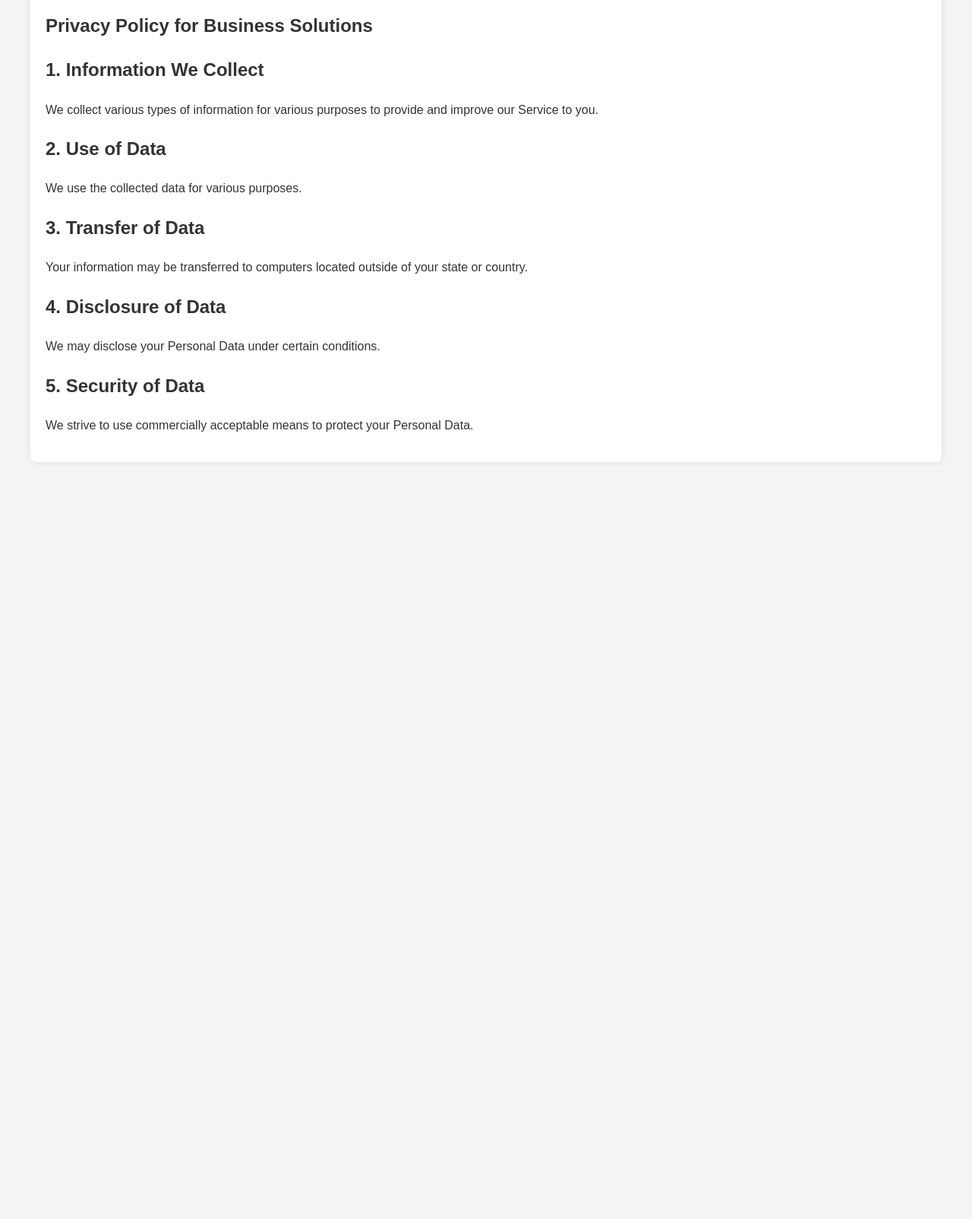
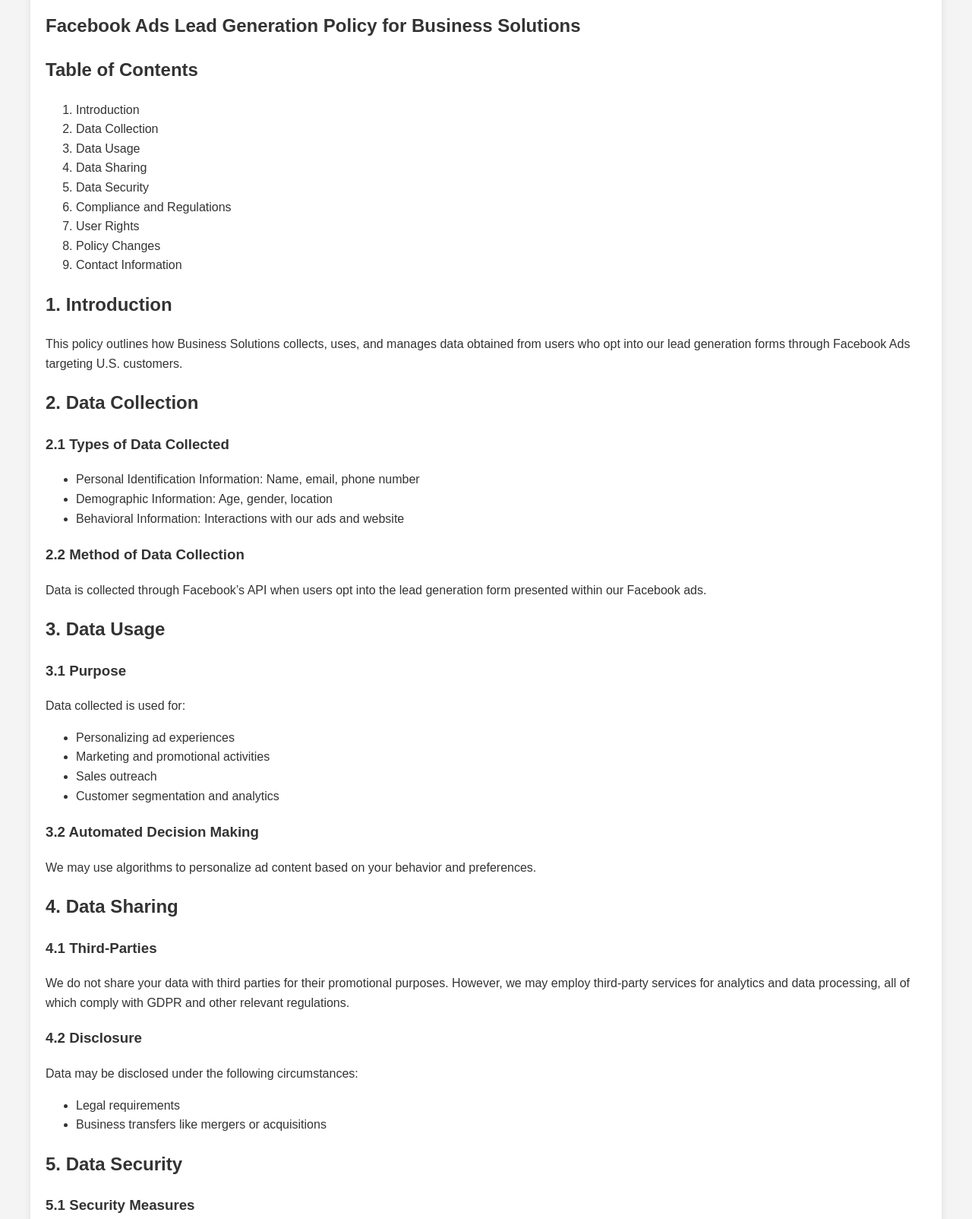
Before and after one commit to bravoactual/Fb-privacy, a plain HTML site: page index.html in a window 1280 px wide. Shown: the part 180-1784 px from the top of the page at 76% size. Before the commit the page ends 808 px from the top, so only its background shows below. Drawn offline with Linux system fonts and the light colour scheme.

Commit message:
Update index.html

```diff
--- a/index.html
+++ b/index.html
@@ -39,22 +39,83 @@
 </header>
 
 <section>
-  <h1>Privacy Policy for Business Solutions</h1>
+  <h1>Facebook Ads Lead Generation Policy for Business Solutions</h1>
 
-  <h2>1. Information We Collect</h2>
-  <p>We collect various types of information for various purposes to provide and improve our Service to you.</p>
+  <h2>Table of Contents</h2>
+  <ol>
+    <li>Introduction</li>
+    <li>Data Collection</li>
+    <li>Data Usage</li>
+    <li>Data Sharing</li>
+    <li>Data Security</li>
+    <li>Compliance and Regulations</li>
+    <li>User Rights</li>
+    <li>Policy Changes</li>
+    <li>Contact Information</li>
+  </ol>
 
-  <h2>2. Use of Data</h2>
-  <p>We use the collected data for various purposes.</p>
+  <h2>1. Introduction</h2>
+  <p>This policy outlines how Business Solutions collects, uses, and manages data obtained from users who opt into our lead generation forms through Facebook Ads targeting U.S. customers.</p>
 
-  <h2>3. Transfer of Data</h2>
-  <p>Your information may be transferred to computers located outside of your state or country.</p>
+  <h2>2. Data Collection</h2>
+  <h3>2.1 Types of Data Collected</h3>
+  <ul>
+    <li>Personal Identification Information: Name, email, phone number</li>
+    <li>Demographic Information: Age, gender, location</li>
+    <li>Behavioral Information: Interactions with our ads and website</li>
+  </ul>
+  <h3>2.2 Method of Data Collection</h3>
+  <p>Data is collected through Facebook’s API when users opt into the lead generation form presented within our Facebook ads.</p>
 
-  <h2>4. Disclosure of Data</h2>
-  <p>We may disclose your Personal Data under certain conditions.</p>
+  <h2>3. Data Usage</h2>
+  <h3>3.1 Purpose</h3>
+  <p>Data collected is used for:</p>
+  <ul>
+    <li>Personalizing ad experiences</li>
+    <li>Marketing and promotional activities</li>
+    <li>Sales outreach</li>
+    <li>Customer segmentation and analytics</li>
+  </ul>
+  <h3>3.2 Automated Decision Making</h3>
+  <p>We may use algorithms to personalize ad content based on your behavior and preferences.</p>
 
-  <h2>5. Security of Data</h2>
-  <p>We strive to use commercially acceptable means to protect your Personal Data.</p>
+  <h2>4. Data Sharing</h2>
+  <h3>4.1 Third-Parties</h3>
+  <p>We do not share your data with third parties for their promotional purposes. However, we may employ third-party services for analytics and data processing, all of which comply with GDPR and other relevant regulations.</p>
+  <h3>4.2 Disclosure</h3>
+  <p>Data may be disclosed under the following circumstances:</p>
+  <ul>
+    <li>Legal requirements</li>
+    <li>Business transfers like mergers or acquisitions</li>
+  </ul>
+
+  <h2>5. Data Security</h2>
+  <h3>5.1 Security Measures</h3>
+  <p>We employ robust encryption methods and secure data storage solutions to protect your data.</p>
+  <h3>5.2 Data Breach Protocol</h3>
+  <p>In the event of a data breach, affected users will be notified within 72 hours as per regulatory requirements.</p>
+
+  <h2>6. Compliance and Regulations</h2>
+  <h3>6.1 GDPR</h3>
+  <p>We comply with the GDPR for European citizens interacting with our ads.</p>
+  <h3>6.2 CCPA</h3>
+  <p>This policy is in compliance with the California Consumer Privacy Act for residents of California.</p>
+  <h3>6.3 Federal Laws</h3>
+  <p>We also adhere to all federal laws applicable to U.S. customers.</p>
+
+  <h2>7. User Rights</h2>
+  <h3>7.1 Access and Rectification</h3>
+  <p>Users have the right to request access to and rectification of their data.</p>
+  <h3>7.2 Deletion</h3>
+  <p>Users have the right to request the deletion of their data.</p>
+
+  <h2>8. Policy Changes</h2>
+  <p>We reserve the right to update this policy. Notification will be provided through appropriate channels.</p>
+
+  <h2>9. Contact Information</h2>
+  <p>For any queries, contact our Data Protection Officer at [email].</p>
+
+  <p>By opting into our lead generation form, you agree to the terms outlined in this policy.</p>
 </section>
 
 </body>
```
